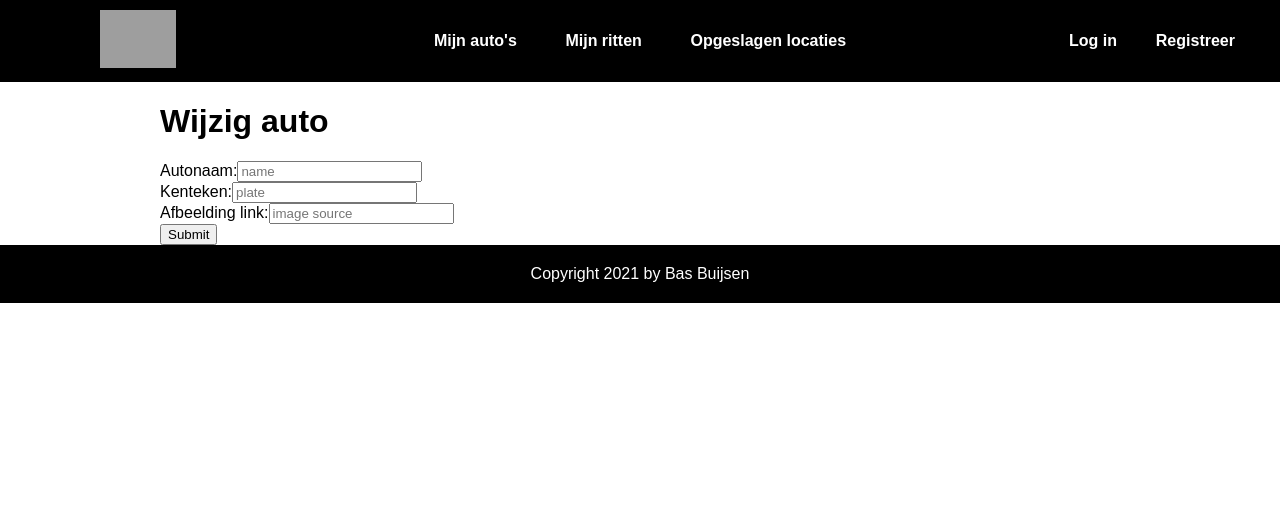
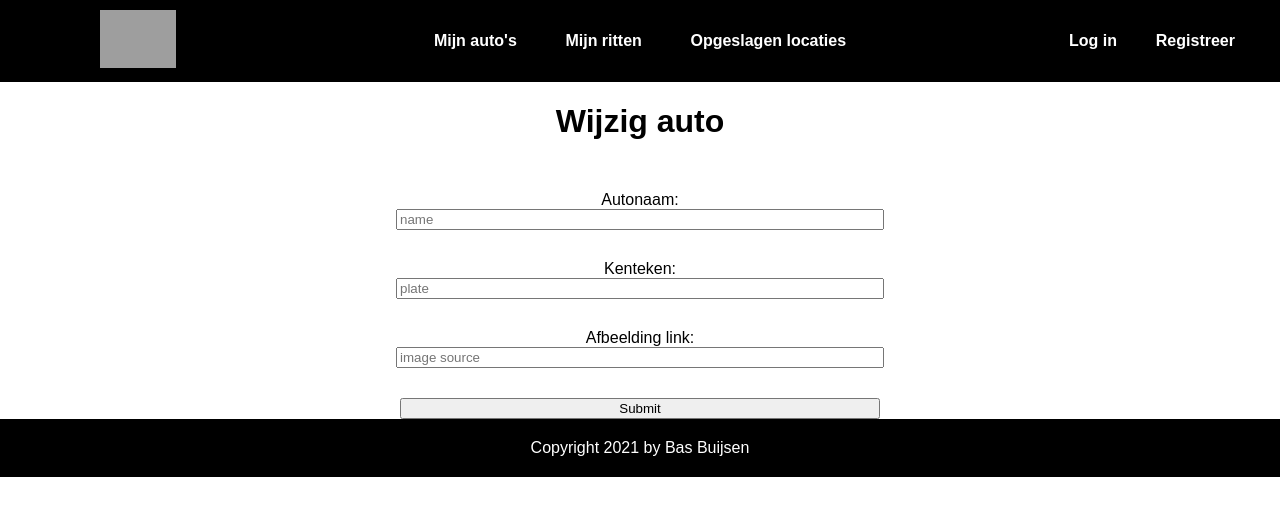
Before and after one commit to deBasMan21/ShareMyCarWebApp, an Angular app: page /car/add in a window 1280 px wide. Shown: the top 516 px of the page. Built offline with nearby package versions, Linux system fonts and the light colour scheme; grey boxes are pictures that could not be loaded.

Commit message:
worked on form

```diff
--- a/src/app/pages/car/car-edit/car-edit.component.html
+++ b/src/app/pages/car/car-edit/car-edit.component.html
@@ -4,19 +4,19 @@
   </div>
   <div class="caredit-form">
     <form>
-      <div class="caredit-form-name">
+      <div class="caredit-form-field">
         <label>Autonaam:</label>
         <input type="text" placeholder="name" />
       </div>
-      <div class="caredit-form-plate">
+      <div class="caredit-form-field">
         <label>Kenteken:</label>
         <input type="text" placeholder="plate" />
       </div>
-      <div class="caredit-form-image">
+      <div class="caredit-form-field">
         <label>Afbeelding link:</label>
         <input type="text" placeholder="image source" />
       </div>
-      <div class="caredit-form-submit">
+      <div class="caredit-form-field">
         <input type="submit" placeholder="Wijzig auto" />
       </div>
     </form>
--- a/src/app/pages/car/car-edit/car-edit.component.scss
+++ b/src/app/pages/car/car-edit/car-edit.component.scss
@@ -0,0 +1,35 @@
+.caredit {
+  width: 100%;
+  height: 100%;
+  display: flex;
+  flex-wrap: wrap;
+  justify-content: center;
+
+  &-title {
+    width: 100%;
+    display: flex;
+    flex-wrap: wrap;
+    justify-content: center;
+  }
+
+  &-form {
+    width: 100%;
+
+    &-field {
+      width: 100%;
+      display: flex;
+      flex-wrap: wrap;
+      justify-content: center;
+      margin-top: 30px;
+
+      label {
+        width: 100%;
+        text-align: center;
+      }
+
+      input {
+        width: 50%;
+      }
+    }
+  }
+}
```
